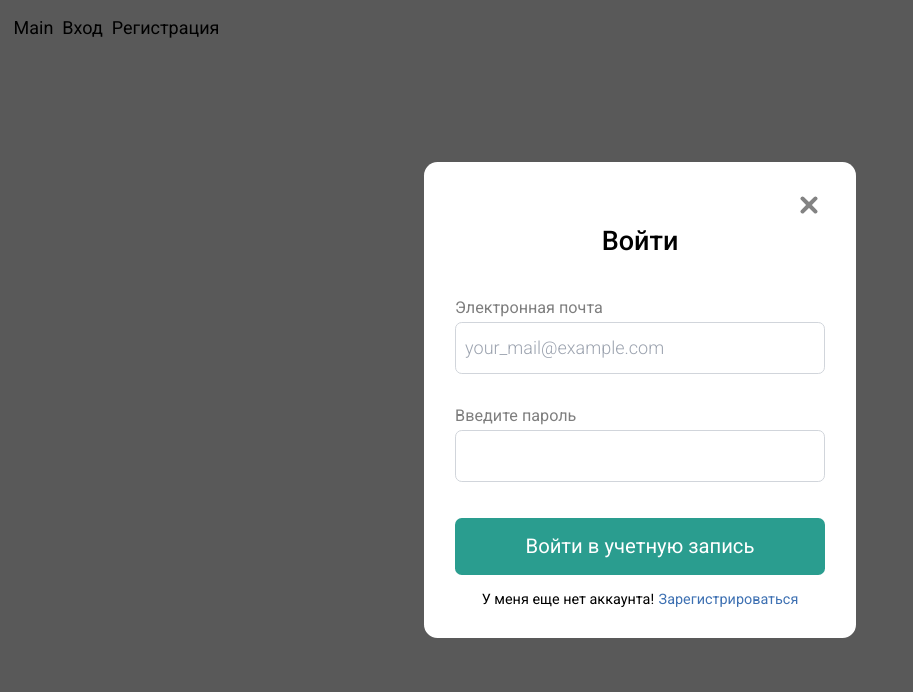
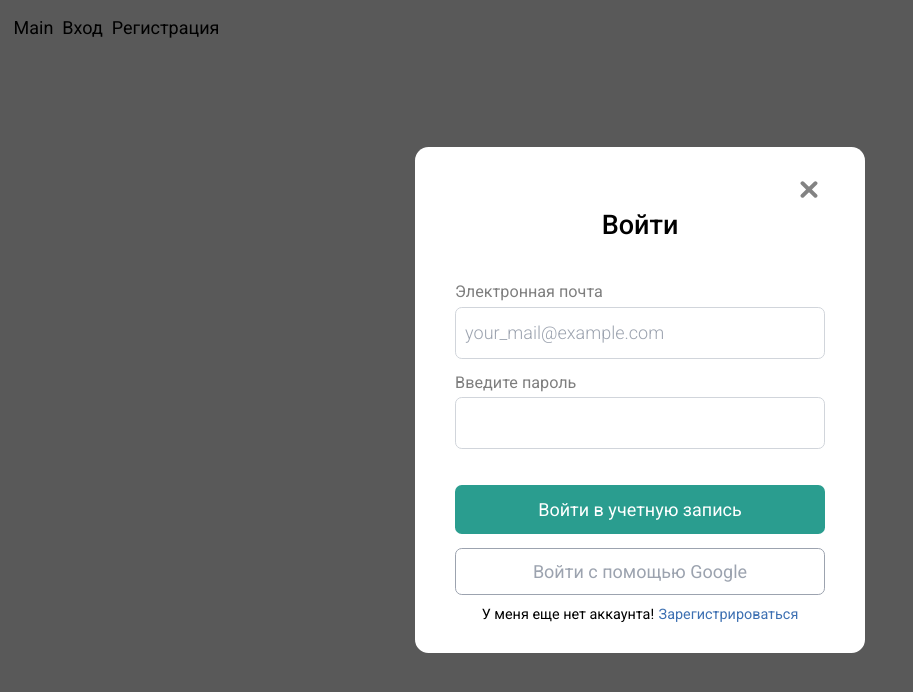
Before and after one commit to hoheh/final-application, a React (Create React App) app: page /auth in a window 1280 px wide. Shown: the top 692 px of the page, without its empty margins (0-913 px from the left). Built offline with nearby package versions, Linux system fonts and the light colour scheme.

Commit message:
Добавил валидацию формы авторизации с помощью Formik'a

```diff
--- a/package.json
+++ b/package.json
@@ -8,6 +8,7 @@
     "@testing-library/react": "^11.2.7",
     "@testing-library/user-event": "^12.8.3",
     "clsx": "^1.1.1",
+    "formik": "^2.2.8",
     "react": "^17.0.2",
     "react-dom": "^17.0.2",
     "react-router-dom": "^5.2.0",
--- a/src/components/WhiteBlock.jsx
+++ b/src/components/WhiteBlock.jsx
@@ -4,7 +4,7 @@ import clsx from "clsx";
 
 const WhiteBlock = ({ children, classname }) => {
   return (
-    <div className={clsx("px-7 py-6 rounded-xl bg-white", classname)}>
+    <div className={clsx("px-9 py-6 rounded-xl bg-white", classname)}>
       {children}
     </div>
   );
--- a/src/pages/Auth.jsx
+++ b/src/pages/Auth.jsx
@@ -1,64 +1,113 @@
 import React from "react";
 import { Link, useHistory } from "react-router-dom";
+import { useFormik } from "formik";
+import clsx from "clsx";
 
 import WhiteBlock from "../components/WhiteBlock";
+import { validateMail } from "../utils/validation";
 
 import plus from "../assets/images/krest.svg";
 
-// TODO перенести из старого проекта компоненты и стили [.]
+// TODO (5) перенести из старого проекта компоненты и стили [.]
 
-// TODO объединить компонент AUTH and REGISTER ->
-// TODO в один компонент и передавать информацию через пропсы + children [.]
+// TODO (1) валидация гмыла и пароля с помощью регулярок [x] -> сделать тоже самое но с Auth
 
-// TODO валидация гмыла и пароля с помощью регулярок [.]
+// TODO (4) подключить firebase и добавить авторизацию через GOOGLE [.]
 
-// TODO подключить firebase и добавить авторизацию через GOOGLE [.]
-
-// TODO мб переделать на форму (добавить Formik для лучшей рыботы с формами) [.]
+// TODO (3?) мб переделать на форму (добавить Formik для лучшей рaботы с формами) [x] -> сделать тоже самое но с Auth
 
 const Auth = () => {
   const history = useHistory();
 
+  const formik = useFormik({
+    initialValues: {
+      email: "",
+      password: "",
+    },
+    validate: validateMail,
+    onSubmit: (values) => {
+      alert(JSON.stringify(values, null, 2));
+    },
+  });
+
   return (
     <WhiteBlock classname="flex flex-col">
-      <div
+      <div className="flex flex-row-reverse cursor-pointer">
+        <img
           onClick={() => history.goBack()}
-        className="flex flex-row-reverse cursor-pointer">
-        <img className="w-7 h-7" src={plus} alt="" />
+          className="w-7 h-7"
+          src={plus}
+          alt=""
+        />
       </div>
       <div className="flex justify-center items-center mb-7">
         <p className="text-2xl font-medium">Войти</p>
       </div>
-      <div className="space-y-6">
+      <form onSubmit={formik.handleSubmit} className="space-y-8">
+        <div className="space-y-2">
           <div>
-          <label htmlFor="mail">
+            <label htmlFor="email">
               <span className="opacity-50 text-md">Электронная почта</span>
             </label>
             <input
-            id="mail"
+              onChange={formik.handleChange}
+              value={formik.values.email}
+              id="email"
+              name="email"
               placeholder="your_mail@example.com"
-            className="mt-0.5 w-full focus:ring ring-dirty-green ring-opacity-50 border rounded-md font-thin border-gray-300 focus:outline-none px-2 py-2.5"
-            type="text"
+              className={clsx(
+                "mt-0.5 w-full focus:ring ring-opacity-50 border rounded-md font-thin border-gray-300 focus:outline-none px-2 py-2.5",
+                !formik.errors.email || !formik.touched.email
+                  ? "ring-dirty-green"
+                  : "ring ring-red-600",
+              )}
+              type="email"
             />
+            {formik.errors.email && formik.touched.email && (
+              <div className="text-xs my-0.5 text-red-600">
+                {formik.errors.email}
+              </div>
+            )}
           </div>
           <div>
-          <label htmlFor="pass">
+            <label htmlFor="password">
               <span className="opacity-50 text-md">Введите пароль</span>
             </label>
             <input
-            id="pass"
-            className="mt-0.5 w-full focus:ring ring-dirty-green ring-opacity-50 border rounded-md font-thin border-gray-300 focus:outline-none px-2 py-2.5"
+              onChange={formik.handleChange}
+              value={formik.values.password}
+              name="password"
+              id="password"
+              className={clsx(
+                "mt-0.5 w-full ring-opacity-50 border rounded-md font-thin border-gray-300 focus:outline-none px-2 py-2.5",
+                !formik.errors.password || !formik.touched.password
+                  ? "focus:ring ring-dirty-green"
+                  : "ring ring-red-600",
+              )}
               type="password"
             />
+            {formik.errors.password && formik.touched.password && (
+              <div className="text-xs my-0.5 text-red-600">
+                {formik.errors.password}
+              </div>
+            )}
           </div>
         </div>
         <div>
-        <div className="mt-8">
-          <button className="w-full rounded-md text-lg text-white py-3 focus:outline-none bg-dirty-green focus:ring ring-dirty-green focus:ring-offset-2">
+          <button
+            type="submit"
+            className="w-full rounded-md text-white py-2.5 focus:outline-none bg-dirty-green focus:ring-2 ring-dirty-green focus:ring-offset-2">
             Войти в учетную запись
           </button>
         </div>
-        <div className="flex justify-center items-center mt-2">
+      </form>
+      <div className="mt-3">
+        <div>
+          <button className="w-full rounded-md border focus:ring-2 ring-gray-400 focus:ring-offset-2 border-gray-400 text-gray-400 py-2 focus:outline-none">
+            Войти с помощью Google
+          </button>
+        </div>
+        <div className="flex justify-center items-center mt-1">
           <p className="text-s">
             У меня еще нет аккаунта!
             <Link to="/register">
--- /dev/null
+++ b/src/utils/validation.js
@@ -0,0 +1,19 @@
+export const validateMail = (values) => {
+  const errors = {};
+
+  if (!values.email) {
+    errors.email = "Поле обязательно для заполнения";
+  } else if (!/^[A-Z0-9._%+-]+@[A-Z0-9.-]+\.[A-Z]{2,4}$/i.test(values.email)) {
+    errors.email = "Неверный адрес электронной почты";
+  }
+
+  if (!values.password) {
+    errors.password = "Поле обязательно для заполнения";
+  } else if (
+    !/^(?=.*\d)(?=.*[a-z])(?=.*[A-Z])(?=.*[a-zA-Z]).{8,}$/gm.test(values.password)
+  ) {
+    errors.password = "Пароль введен неверно";
+  }
+
+  return errors;
+};
```
Also changed, not shown: src/utils/validationMail.js (deleted), 1 other file (tests, documents, lock files or other folders). Lines whose indentation alone changed are shown as unchanged.
